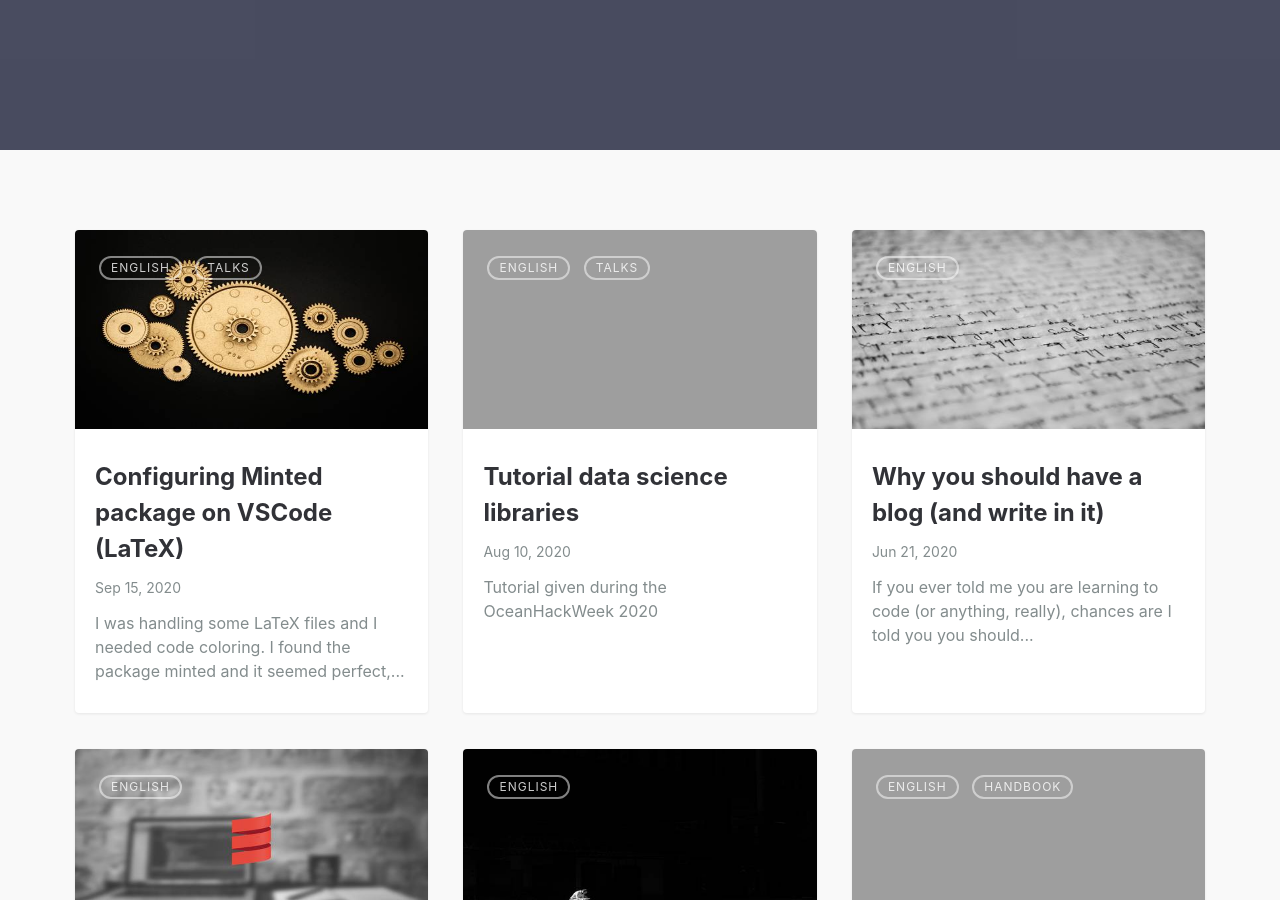
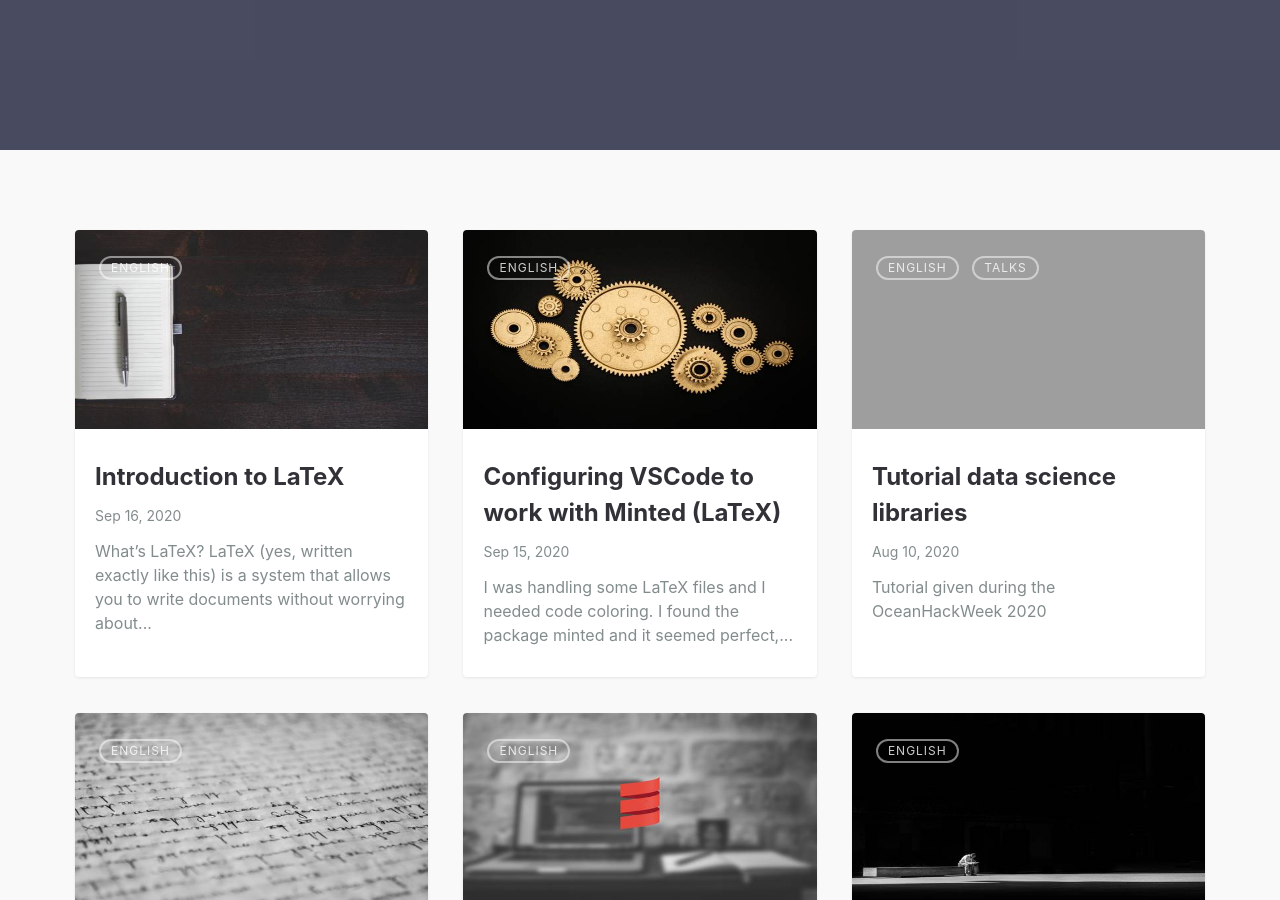
Before and after one commit to leportella/v3, a Jekyll site: the page built from index.md, in a window 1280 px wide and 900 px high, scrolled down 450 px. Built offline with Jekyll 4.4.1, drawn with Linux system fonts in a browser that asks for light colours; part of the change alters nothing that is shown.

Commit message:
introduction to latex

````diff
--- a/_posts/2020-09-15-minted-on-vscode.md
+++ b/_posts/2020-09-15-minted-on-vscode.md
@@ -1,9 +1,8 @@
 ---
 layout: post
-title: "Configuring Minted package on VSCode (LaTeX)"
+title: "Configuring VSCode to work with Minted (LaTeX)"
 categories:
   - english
-  - talks
 tags:
   - blog
   - blogging
--- /dev/null
+++ b/_posts/2020-09-16-introduction-latex.md
@@ -0,0 +1,430 @@
+---
+layout: post
+title: "Introduction to LaTeX"
+categories:
+  - english
+tags:
+  - blog
+  - blogging
+  - tech blog
+  - writing
+  - tech writing
+  - technical post
+  - technical article
+  - technical writing
+  - english
+  - tecnologia
+  - Scala
+  - Programming Language
+  - programming language
+  - java
+  - jvm
+  - java virtual machine
+  - spark
+  - San Francisco
+  - Dublin
+  - python
+  - community
+  - pyladies
+  - technology
+  - tecnologia
+  - programador
+  - programadora
+  - developer
+  - mulheres na tecnologia
+  - woman in tech
+  - girls in tech
+  - computação
+  - ciência de computação
+  - software development
+  - software engineering
+  - engenharia de software
+  - desenvolvimento
+  - auto-ensino
+  - self-taught engineer
+  - code
+  - Django
+  - software
+  - career
+  - tech career
+  - open-source
+  - no cs degree
+  - cs
+  - computer science
+  - self-learning
+  - programmer
+  - ruby
+  - scala
+  - python
+  - impostor syndrome
+  - latex
+  - minted
+  - vscode
+featured-img: notebook
+permalink: latex.html
+last_modified_at: 2020-09-15T18:25:52-05:00
+---
+
+## What's LaTeX?
+
+[LaTeX](https://www.latex-project.org/) (yes, written exactly like this) is a system that allows you to write documents without worrying about the style of the presentation. You can say that it is like you are coding a text instead of using Microsoft Word or Google Drive.
+
+Because all the formatting definitions are defined in a single place (the main document), you just need write plain text and LaTeX will worry on how to render it the correct way. This is highly used by scientific magazines, universities thesis. book publishers and many more people.  For instance, universities and scientific journals usually have a template that you can download and the document will be immediately in the formatting it should be. This also includes formatting of bibliography that can be quite painful (trust me).
+
+Also, LaTeX has this coding-like style that allows you to use git for document versioning which makes your life so much easier. And I swear it makes your documents look so much prettier than with any other tool.
+
+I have used LaTeX before (waaaaaaaaaaaay back) and it was painful. At the time there were little materials and tutorials and I couldn't understand the errors. Years later, when I was  doing my master thesis it saved my life because having the correct bibliography and style could hurt my final grade.
+
+Since I started playing with it again these days I decided to create this introduction to LaTeX 🤓
+
+
+<center>
+  <img src="https://media.giphy.com/media/XIqCQx02E1U9W/giphy.gif" style="height:250px;"/>
+</center>
+<br/>
+
+
+## Installation
+
+You can install it in any OS by downloading it here: [https://www.latex-project.org/get/](https://www.latex-project.org/get/)
+
+## Some basic concepts
+
+In LaTeX, you have commands that start with a `\` symbol. You can have a one time only command, such as the one to make a text be in italic:
+
+```latex
+\emph{Text in italic}
+```
+
+You also have commands that have a start and an end, and they can be applied on anything between the open and closing definition. One example is the command for making a text to be centralized:
+
+```latex
+\begin{center}
+Text in center
+\end{center}
+```
+
+Some commands also allow you to add a configuration to it. That is usually done by inserting a `[]` between the command itself and the details inside `{}`. For instance, the following command makes the document of type `memoir` but configures the fontsize of the document to 12:
+
+```latex
+\documentclass[12pt]{memoir}
+```
+
+You can also avoid lines to be processed by commenting them using the `%` symbol:
+
+```latex
+This line will be processed
+% This won't
+```
+
+And if you ever need a character that has a purpose on LaTeX you can escape the symbel by using the `\` symbol just before the symbol.
+
+```latex
+This line will be procesed
+% This won't
+All this \% line will! (Even if markdown doesn't understand it)
+```
+
+## Minimum working program
+
+We can create a small file `mydoc.tex`. The file begins with a declaration of the type of document we are choosing to render. In this case, I chose a memoir. I also added some extra configuration of title and author. The document itself (what will actually be rendered) only starts after the tag `\begin{document}` .
+
+```latex
+% mydoc.tex
+
+% These are the configuration
+\documentclass[12pt,openany]{memoir}
+\title{My LaTeX book}
+\author{Leticia Portella}
+
+% This is what will actually be rendered
+\begin{document}
+\maketitle
+
+Lorem ipsum dolor sit amet, consectetur adipiscing elit, sed do eiusmod tempor incididunt ut labore et dolore magna aliqua. Ut enim ad minim veniam, quis nostrud exercitation ullamco laboris nisi ut aliquip ex ea commodo consequat. Duis aute irure dolor in reprehenderit in voluptate velit esse cillum dolore eu fugiat nulla pariatur. Excepteur sint occaecat cupidatat non proident, sunt in culpa qui officia deserunt mollit anim id est laborum."
+
+\end{document}
+```
+
+If you now run the following command, you will get a PDF that is the result of this file:
+
+```latex
+pdflatex mydox.tex
+```
+
+And you already have something that looks so pretty...
+
+<center>
+  <img src="{{ site.url }}{{ site.baseurl }}/assets/img/posts/latex1.png" style="height:250px;"/>
+</center>
+<br/>
+
+You will see that along with the PDF file, LaTeX created two additional files `*.aux` and `*.log`. These are auxiliary files and they can be deleted afterwards with no problem.
+
+This is my basic `.gitignore` for avoiding commiting auxiliary files (and the pdf):
+
+```bash
+*.pdf
+*.gz
+*.log
+*.aux
+*.blg
+*.bbl
+*.swp
+*-blx.bib
+```
+
+## Organizing the document
+
+It is usually very bad to throw everything in a single document, so I usually I make one .tex the default base document while creating other .tex files for the text itself.
+
+For instance, we can create a new `chapter1.tex` that has only some text:
+
+```scala
+% chapter1.text
+Lorem ipsum dolor sit amet, consectetur adipiscing elit, sed do eiusmod tempor incididunt ut labore et dolore magna aliqua. Ut enim ad minim veniam, quis nostrud exercitation ullamco laboris nisi ut aliquip ex ea commodo consequat. Duis aute irure dolor in reprehenderit in voluptate velit esse cillum dolore eu fugiat nulla pariatur. Excepteur sint occaecat cupidatat non proident, sunt in culpa qui officia deserunt mollit anim id est laborum."
+```
+
+And then add this file to my original document:
+
+```latex
+% mydoc.tex
+
+% CONFIGURATION SECTION
+\documentclass[12pt,openany]{memoir}
+\title{My LaTeX book}
+\author{Leticia Portella}
+
+% DOCUMENT SECTION
+\begin{document}
+\maketitle
+
+\include{chapter1}
+
+\end{document}
+```
+
+Because of that, you can worry about each chapter individually or organize it as you prefer! No more thousands of lines in a single file!
+
+## Divisions!
+
+LaTeX allow 7 types of division (in hierarchical order):
+
+`\part{My part}` is the main division. It usually takes a whole page.
+
+`\chapter{My chapter}` will start a new page and a chapter within the previous defined part (if any)
+
+`\section{My section}` a section within the previous defined chapter (if any)
+
+`\subsection{My subsection}`
+
+`\subsubsection{My subsubsection}`
+
+`\paragraph{My paragraph}`
+
+`\subparagraph{subparagraph}`
+
+You can then add a table of contents inside your document by adding the following command:
+
+
+
+```latex
+% add to DOCUMENT section of mydoc.tex
+\tableofcontents
+```
+
+And you can then define which are the most nested division that you want your table of content to have. `-1` is for Part, `0` is for chapters, `1` is for sections and so on.
+
+```latex
+% add to CONFIGURATION section of mydoc.tex
+\setcounter{tocdepth}{2}      % Level presented in table of contents
+```
+
+We can also use a command to refer to other chapters. Let's say we have a chapter called "My first latex book". I can add a `\label` command with an identifier right after it:
+
+```latex
+% add to DOCUMENT section of mydoc.tex
+\chapter{My first chapter!}
+\label{chap:my-first-chapter}
+```
+
+Now I can go to another chapter and reference this chapter:
+
+```latex
+% add to DOCUMENT section of mydoc.tex
+As we will see in chapter \ref{chap:my-first-chapter}, ...
+```
+
+<center>
+  <img src="{{ site.url }}{{ site.baseurl }}/assets/img/posts/latex2.png" style="height:200px;"/>
+</center>
+<br/>
+
+
+The `\label` command can be used by any division and will be later used for tables and images as well!
+
+## Using packages
+
+Another brilliant thing about LaTeX is that you can add packages to help you deal with your document. For instance, if you want images on your document, you just need to add the package for graphics:
+
+```latex
+% add to CONFIGURATION section of mydoc.tex
+\usepackage{graphicx}                      % alow images
+```
+
+And then you can use images on your documents:
+
+```latex
+% add to DOCUMENT section of mydoc.tex
+\begin{figure}
+  \centering
+  \includegraphics[width=\linewidth]{img/my-imagepng}
+  \caption{Subtitles!}
+  \label{fig:clients}
+\end{figure}
+```
+
+Oh... but graphics adds the images where it thinks is the best place! So we can add a package that forces the image to be exactly where we wanted it to be on the text:
+
+```latex
+% add to CONFIGURATION section of mydoc.tex
+\usepackage{float}                         % image location ([H])
+```
+
+and then use it like this:
+
+```latex
+% add to DOCUMENT section of mydoc.tex
+\begin{figure}[H] % Guarantees the image will be rendered exactly where you defined it
+  \centering
+  \includegraphics[width=\linewidth]{img/my-imagepng}
+  \caption{Subtitles!}
+  \label{fig:clients}
+\end{figure}
+```
+
+Another cool package that I like is hyperref. It makes the table of contents, images and chapters references, bibliography, etc, to hyperlinks! This way you can move through the document in an easy way.
+
+```latex
+% add to CONFIGURATION section of mydoc.tex
+\usepackage{hyperref}                      % add items as links
+```
+
+Now any reference will be displayed as this:
+
+<center>
+  <img src="{{ site.url }}{{ site.baseurl }}/assets/img/posts/latex3.png" style="height:200px;"/>
+</center>
+<br/>
+
+If you need to display code within your document, check [the very brief post I made about minted](https://leportella.com/minted-vscode.html).
+
+## Bibliography
+
+This is, by far, my favorite tool in LaTeX. Because bibliography can be super annoying (especially in academia).
+
+To add bilbiography to a LaTeX document we will create a file called `mydoc.bib`. We can add a book reference to it:
+
+```latex
+% mydoc.bib
+
+@book{Armour,                                         % Armour will be the id
+  author    = "P. G. Armour",
+  title     = "The Laws of Software Process",
+  publisher = "Auerbach",
+  year      = "2003",
+}
+```
+
+Then, on the end of the document section, we need to add that this file will contain our information for bibliography:
+
+Then, on the end of the document section, we need to add that this file will contain our information for bibliography:
+
+```latex
+% add to DOCUMENT section of mydoc.tex
+\bibliography{mydoc}       % name of the bibfile
+\bibliographystyle{plain}  % we will use the plain style
+```
+
+Now we can go to our document and use this book as reference:
+
+```latex
+% add to DOCUMENT section of mydoc.tex
+As written by \cite{Armour}, ...
+```
+
+The only thing with bibliography is that you have to run 4 commands (yes, 4) to make it work:
+
+```latex
+pdflatex mydox.tex
+bibtex mydoc.bib
+pdflatex mydox.tex
+pdflatex mydox.tex
+```
+
+Yes, you have to run pdflatex twice after creating the bib auxiliary files (have no idea why, but I swear [it is on the official documentation](http://www.bibtex.org/Using/)).
+
+## Using VSCode
+
+It became kind of annoying to write the document in one place, run the commands in the terminal and then re-opening the pdf to see if things were working. Especially when I discovered that the main PDF readers I knew didn't refresh a PDF file that is already open when it changes.
+
+VSCode solved all my problems! You can see in the figure below that on the left side, I have a LaTeX extensions that has a quick-link to any division and label I add to the document. I can divide the main section between the tex files and the pdf . The cool thing is that VSCode already regenerates everything once you save a `*.tex` file but you still have the option to run the command on the bottom terminal:
+
+<center>
+  <img src="{{ site.url }}{{ site.baseurl }}/assets/img/posts/latex4.png" style="height:500px;"/>
+</center>
+<br/>
+
+
+And by adding the LaTeX extension, you can also have access to some pretty useful commands, like and automatic command for deleting auxiliary files:
+
+<center>
+  <img src="{{ site.url }}{{ site.baseurl }}/assets/img/posts/latex5.png" style="height:180px;"/>
+</center>
+<br/>
+
+
+I am not a super fan of very big IDEs... but omg this made my life 1000 times easier!
+
+## Minimum working example
+
+This last section is here just for you to have a minimum working example 😎
+
+```latex
+% mydoc.tex
+\documentclass[12pt,openany]{memoir}
+\usepackage{graphicx}                      % allow images
+\usepackage{float}                         % image location ([H])
+
+\title{My LaTeX book}
+\author{Leticia Portella}
+
+% ============= DOCUMENT =================
+\begin{document}
+\maketitle
+
+\include{chapter1}
+
+\bibliography{mydoc}                       % bib file
+\bibliographystyle{plain}
+
+\end{document}
+```
+
+```latex
+% mydoc.bib
+
+@book{Armour,                                         % Armour will be the id
+  author    = "P. G. Armour",
+  title     = "The Laws of Software Process",
+  publisher = "Auerbach",
+  year      = "2003",
+}
+```
+
+```latex
+% chapter1.tex
+\chapter{My first chapter}
+
+As written by \cite{Armour}...
+```
````
Also changed, not shown: assets/img/posts/latex1.png (added), assets/img/posts/latex2.png (added), assets/img/posts/latex3.png (added), assets/img/posts/latex4.png (added), assets/img/posts/latex5.png (added), assets/img/posts/notebook.jpg (added), assets/img/posts/notebook_lg.jpg (added), assets/img/posts/notebook_md.jpg (added), assets/img/posts/notebook_placehold.jpg (added), assets/img/posts/notebook_sm.jpg (added), assets/img/posts/notebook_thumb.jpg (added), assets/img/posts/notebook_thumb@2x.jpg (added), assets/img/posts/notebook_xs.jpg (added).
